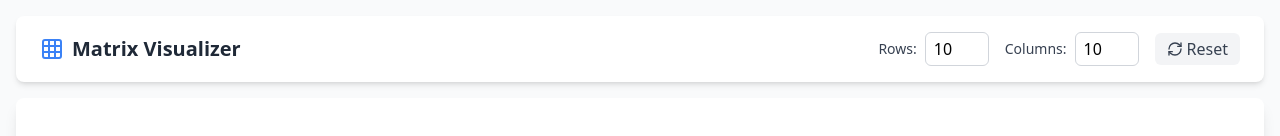
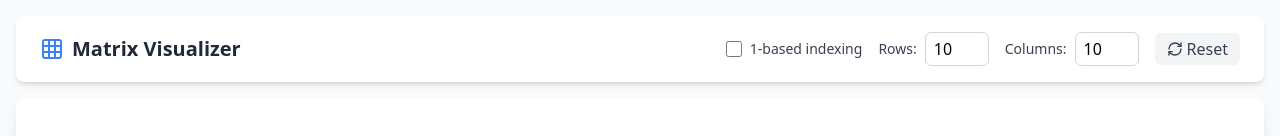
Before and after one commit to ashishpawar517/matrix-visualizer-for-cp, a React (Vite) app: page / in a window 1280 px wide. Shown: the top 136 px of the page. Built offline with nearby package versions, Linux system fonts and the light colour scheme.

Commit message:
feat: add checkbox for 1-based indexing in ControlBar component

```diff
--- a/src/components/ControlBar.tsx
+++ b/src/components/ControlBar.tsx
@@ -5,8 +5,10 @@ import { Grid, RefreshCw } from 'lucide-react'
 const ControlBar: React.FC<ControlBarProps> = ({
   rows,
   cols,
+  useOneBased,
   onRowsChange,
   onColsChange,
+  onIndexingChange,
   onReset,
 }) => {
   // local inputs as strings so the user can delete everything
@@ -56,6 +58,18 @@ const ControlBar: React.FC<ControlBarProps> = ({
         </div>
         <div className="flex flex-wrap items-center gap-4">
           <div className="flex items-center gap-2">
+          <input
+          type="checkbox"
+          id="indexing"
+          checked={useOneBased}
+          onChange={(e) => onIndexingChange(e.target.checked)}
+          className="h-4 w-4 text-blue-600 focus:ring-blue-500 border-gray-300 rounded"
+        />
+        <label htmlFor="indexing" className="text-sm font-medium text-gray-700">
+          1-based indexing
+        </label>
+          </div>
+          <div className="flex items-center gap-2">
             <label htmlFor="rows" className="text-sm font-medium text-gray-700">
               Rows:
             </label>
@@ -83,17 +97,20 @@ const ControlBar: React.FC<ControlBarProps> = ({
               className="w-16 px-2 py-1 border border-gray-300 rounded-md focus:outline-none focus:ring-2 focus:ring-blue-500"
             />
           </div>
-          <button
+
+          <div className="flex items-center gap-2">
+            <button
             onClick={onReset}
             className="flex items-center gap-1 px-3 py-1 bg-gray-100 hover:bg-gray-200 text-gray-700 rounded-md transition-colors"
             aria-label="Reset matrix highlights"
           >
             <RefreshCw size={16} />
             <span>Reset</span>
-          </button>
-        </div>
+           </button>
+          </div>
       </div>
     </div>
+  </div>
   )
 }
 
```
